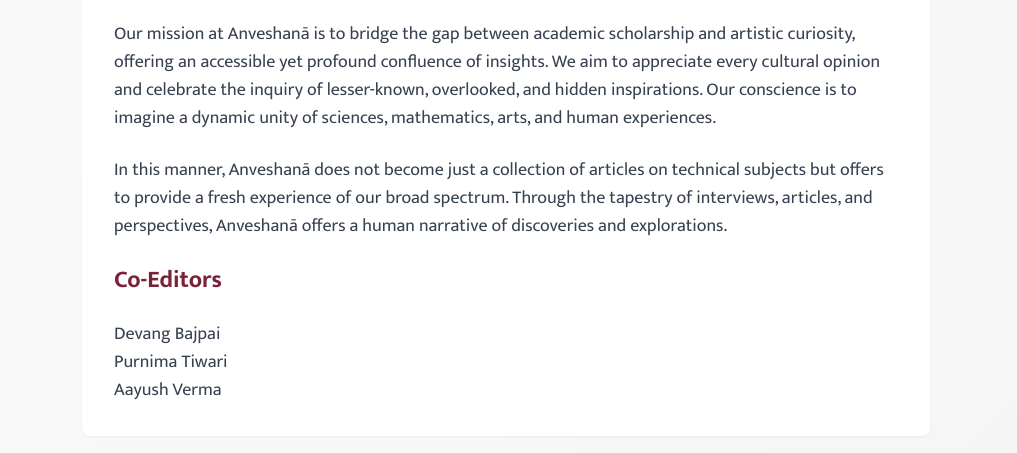
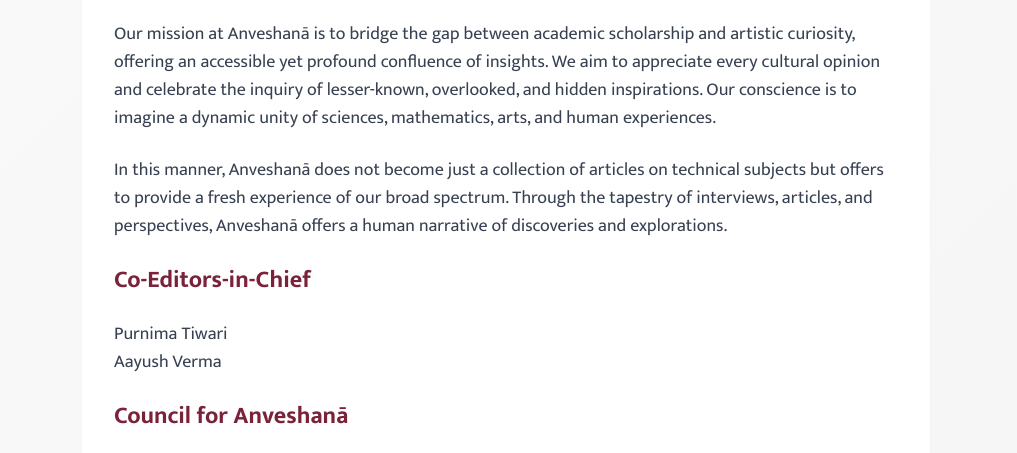
Before and after one commit to anveshanamagazine/anveshanamagazine.github.io, a plain HTML site: page about.html in a window 1280 px wide. Shown: the part 471-924 px from the top of the page, without its empty margins (134-1151 px from the left). Drawn offline with nearby package versions, Linux system fonts and the light colour scheme.

Commit message:
back-cover update

```diff
--- a/about.html
+++ b/about.html
@@ -71,8 +71,11 @@
           <p>
             In this manner, Anveshanā does not become just a collection of articles on technical subjects but offers to provide a fresh experience of our broad spectrum. Through the tapestry of interviews, articles, and perspectives, Anveshanā offers a human narrative of discoveries and explorations.
           </p>
-          <h4 class="text-2xl sm:text-2xl font-bold text-[#7b223b] mb-4">Co-Editors</h4>
-          <p>Devang Bajpai <br>Purnima Tiwari <br>Aayush Verma</p>
+          <h4 class="text-2xl sm:text-2xl font-bold text-[#7b223b] mb-4">Co-Editors-in-Chief</h4>
+          <p><a class="hover:text-[#7b223b] " href="mailto:purnima162.21@gmail.com">Purnima Tiwari</a> <br><a class="hover:text-[#7b223b] " href="mailto:aayushverma6380@gmail.com">Aayush Verma</a></p>
+
+           <h4 class="text-2xl sm:text-2xl font-bold text-[#7b223b] mb-4">Council for Anveshanā</h4>
+          <p>To be updated...</p>
 
 
         </div>
```
